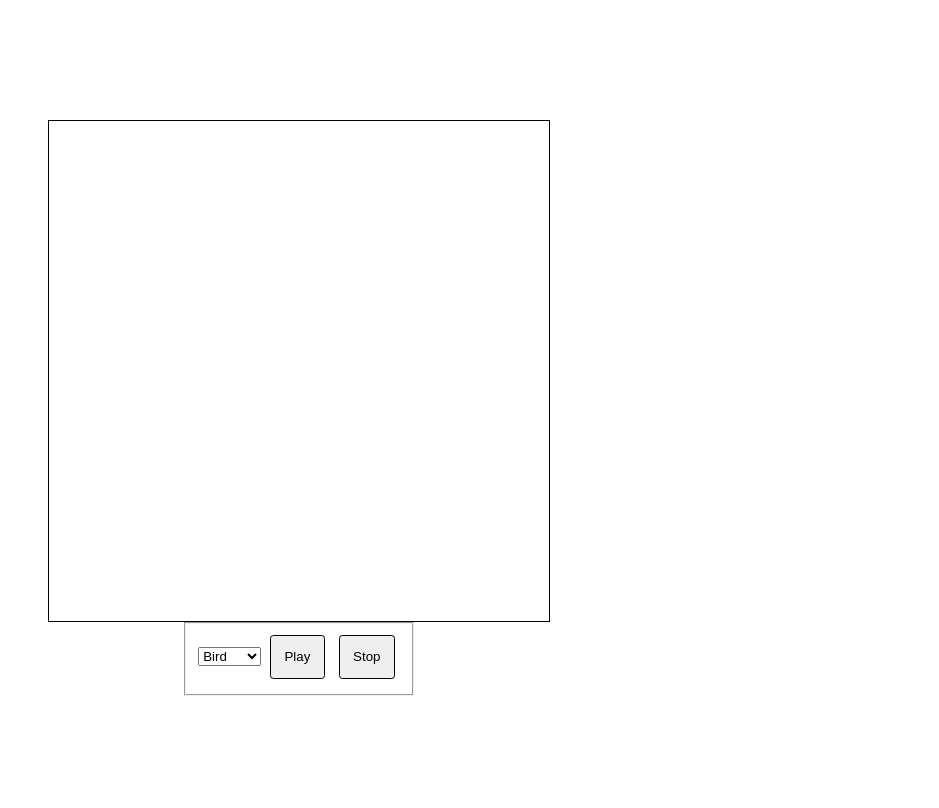
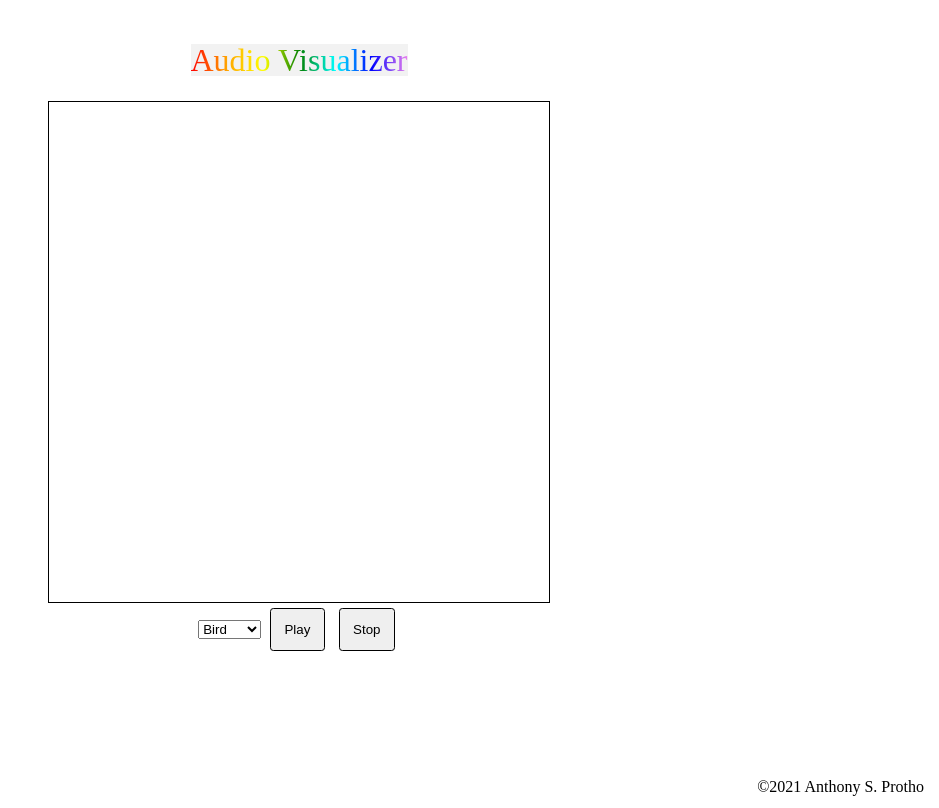
Before and after one commit to MakeMeSenpai/audio_visualizer, a plain HTML site: page index.html in a window 1280 px wide. Shown: the whole page, without its empty margins (341-1280 px from the left). Drawn offline with Linux system fonts and the light colour scheme.

Commit message:
more styles, and seo

```diff
--- a/index.html
+++ b/index.html
@@ -1,32 +1,35 @@
-<!doctype html>
-<html>
+<!DOCTYPE HTML PUBLIC "-//W3C//DTD HTML 4.01//EN" "http://www.w3.org/TR/html4/strict.dtd">
+<html lang="en">
+
 <head>
+  <meta charset="UTF-8" />
+  <meta http-equiv="X-UA-Compatible" content="ie=edge" />
+  <meta name="viewport" content="width=device-width, initial-scale=1.0" />
+  <!-- SEO & Link Preview -->
   <title>Audio Visualizer</title>
-    <style>
-      body, html {
-        height: 100%;
-      }
+  <meta property="og:title" name="twitter:title" itemprop="name" content="Audio Visualizer" />
+  <meta property="og:site_name" content="Audio Visualizer" />
+  <meta name="google-site-verification" content="mwDXPzrG7cNLhKq3BBg96YyDAFVqyi94KIoQ3HwucUY" />
+  <meta name="fb:app_id" content="1321416788276143" />
+  <meta property="og:image" name="twitter:image:scr" itemprop="image" content="https://i.imgur.com/Rxz9fGn.png" />
+  <meta property="og:image:width" content="1200" />
+  <meta property="og:image:height" content="627" />
+  <meta name="twitter:card" content="summary_large_image" />
+  <meta property="og:image:alt" name="twitter:image:alt" content="snapshot" />
+  <meta property="og:type" content="Website" />
+  <meta property="keywords" content="Audio, Data, Visualizer, Anthony Protho, javascript, d3, coding" />
+  <meta property="og:description" name="twitter:description" content="Data Visualizer based on audio files, returning real time data as pretty rainbows. Coding project." />
+  <meta property='og:url' content='https://makemesenpai.github.io/audio_visualizer/' />
+  <meta name="author" content="Anthony S Protho">
+  <!-- Preload Static/Styles -->
+  <link href="./normalize.css" rel="stylesheet" type="text/css" />
+  <link href="./style.css" rel="stylesheet" type="text/css" />
+</head>
 
-      body {
-        display: flex;
-        justify-content: center;
-        align-items: center;
-        flex-direction: column;
-      }
-
-      #canvas {
-        border: 1px solid;
-      }
-
-      button {
-        margin: 5px;
-        padding: 1em;
-        border-radius: 0.25em;
-        border: 1px solid;
-      }
-    </style>
-  </head>
 <body id="background">
+  <div>
+    <h1>Audio Visualizer</h1>
+  </div>
 
   <canvas id="canvas" width="500" height="500"></canvas>
 
@@ -42,6 +45,10 @@
     <button id="button-pause">Stop</button>
   </fieldset>
 
+  <footer>
+    <p>©2021 <a href="https://makemesenpai.github.io/Ant_World/">Anthony S. Protho</a></p>
+  </footer>
   <script src="main.js" type="module"></script>
 </body>
+
 </html>
--- /dev/null
+++ b/normalize.css
@@ -0,0 +1,144 @@
+/* http://meyerweb.com/eric/tools/css/reset/
+   v2.0 | 20110126
+   License: none (public domain)
+*/
+
+html,
+body,
+div,
+span,
+applet,
+object,
+iframe,
+h1,
+h2,
+h3,
+h4,
+h5,
+h6,
+p,
+blockquote,
+pre,
+a,
+abbr,
+acronym,
+address,
+big,
+cite,
+code,
+del,
+dfn,
+em,
+img,
+ins,
+kbd,
+q,
+s,
+samp,
+small,
+strike,
+strong,
+sub,
+sup,
+tt,
+var,
+b,
+u,
+i,
+center,
+dl,
+dt,
+dd,
+ol,
+ul,
+li,
+fieldset,
+form,
+label,
+legend,
+table,
+caption,
+tbody,
+tfoot,
+thead,
+tr,
+th,
+td,
+article,
+aside,
+canvas,
+details,
+embed,
+figure,
+figcaption,
+footer,
+header,
+hgroup,
+menu,
+nav,
+output,
+ruby,
+section,
+summary,
+time,
+mark,
+audio,
+video {
+    margin: 0;
+    padding: 0;
+    border: 0;
+    font-size: 100%;
+    font: inherit;
+    vertical-align: baseline;
+}
+
+/* HTML5 display-role reset for older browsers */
+article,
+aside,
+details,
+figcaption,
+figure,
+footer,
+header,
+hgroup,
+menu,
+nav,
+section {
+    display: block;
+}
+
+html,
+body {
+    -moz-height: 100vh;
+    -webkit-height: 100vh;
+    -khtml-height: 100vh;
+    height: 100vh;
+    -moz-width: 100vw;
+    -webkit-width: 100vw;
+    -khtml-width: 100vw;
+    width: 100vw;
+    line-height: 1;
+}
+
+ol,
+ul {
+    list-style: none;
+}
+
+blockquote,
+q {
+    quotes: none;
+}
+
+blockquote:before,
+blockquote:after,
+q:before,
+q:after {
+    content: '';
+    content: none;
+}
+
+table {
+    border-collapse: collapse;
+    border-spacing: 0;
+}
--- /dev/null
+++ b/style.css
@@ -0,0 +1,49 @@
+body,
+html {
+    height: 100%;
+}
+
+body {
+    display: flex;
+    justify-content: center;
+    align-items: center;
+    flex-direction: column;
+    margin-top: -50px;
+}
+
+div {
+    background-color: rgba(0, 0, 0, 0.05);
+    margin-bottom: 25px;
+}
+
+h1 {
+    font-size: xx-large;
+    background: linear-gradient(to right, red, orange, yellow, green, cyan, blue, violet);
+    color: transparent;
+    -moz-background-clip: text;
+    -webkit-background-clip: text;
+    -khtml-background-clip: text;
+    background-clip: text;
+}
+
+#canvas {
+    border: 1px solid;
+}
+
+button {
+    margin: 5px;
+    padding: 1em;
+    border-radius: 0.25em;
+    border: 1px solid;
+}
+
+footer {
+    position: fixed;
+    right: 15px;
+    bottom: 5px;
+}
+
+a {
+    text-decoration: none;
+    color: black;
+}
```
Lines whose indentation alone changed are shown as unchanged.
